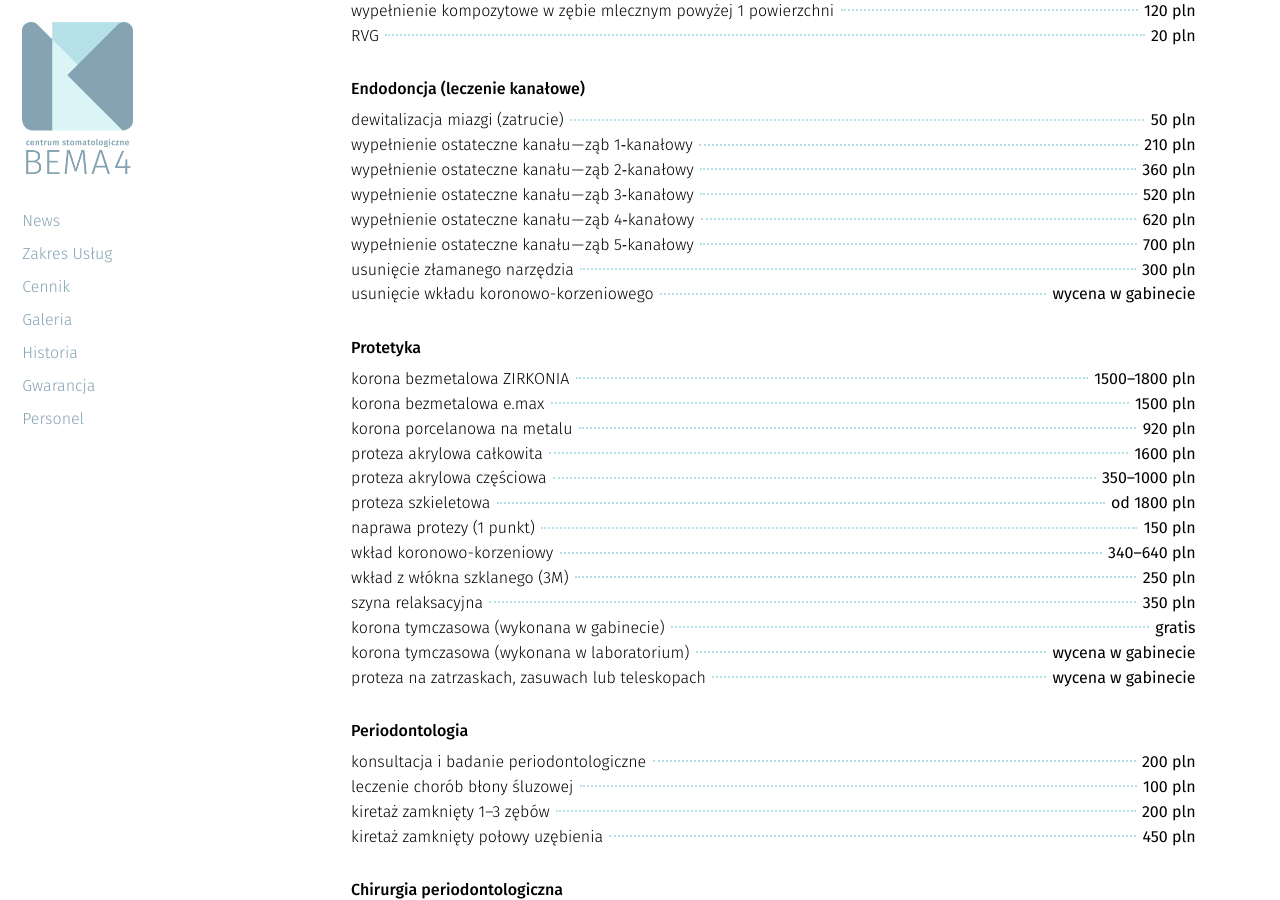
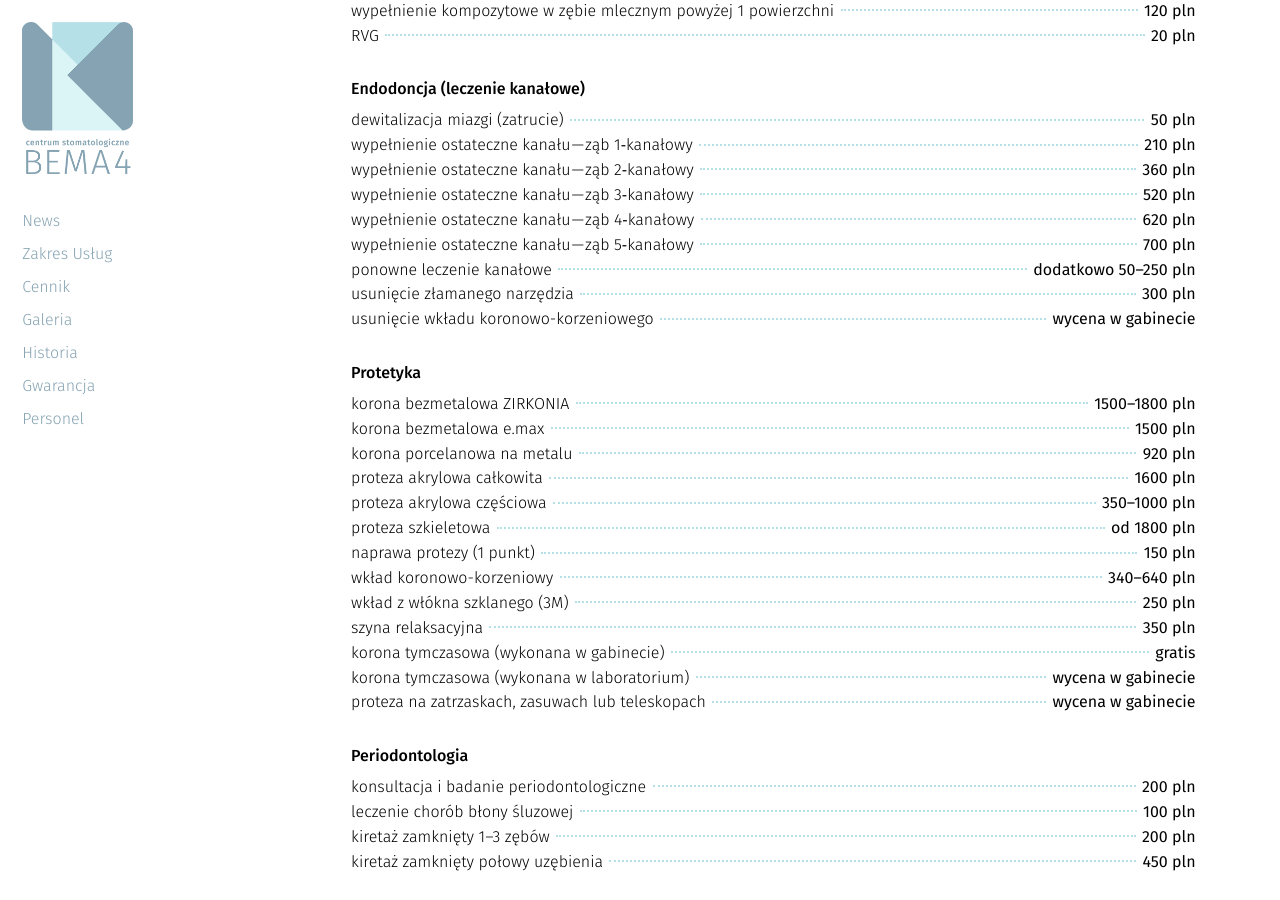
Before and after one commit to CSB4/bema4, a Jekyll site: the page built from index.html, in a window 1280 px wide and 900 px high, scrolled down 1627 px. Built offline with Jekyll 4.4.1, drawn with Linux system fonts in a browser that asks for light colours; nearby versions of some CDN libraries; a file with an impossible date is left out.

Commit message:
Dodatkowy wpis w cenniku - re-endo

```diff
--- a/_slides/0000-03-03-cennik.markdown
+++ b/_slides/0000-03-03-cennik.markdown
@@ -30,6 +30,7 @@ published: true
 * <span>wypełnienie ostateczne kanału&#8202;&mdash;&#8202;ząb 3&#8209;kanałowy</span> <span>520 pln</span>
 * <span>wypełnienie ostateczne kanału&#8202;&mdash;&#8202;ząb 4&#8209;kanałowy</span> <span>620 pln</span>
 * <span>wypełnienie ostateczne kanału&#8202;&mdash;&#8202;ząb 5&#8209;kanałowy</span> <span>700 pln</span>
+* <span>ponowne leczenie kanałowe</span> <span>dodatkowo 50&ndash;250 pln</span>
 * <span>usunięcie złamanego narzędzia</span> <span>300 pln</span>
 * <span>usunięcie wkładu koronowo-korzeniowego</span> <span>wycena w gabinecie</span>
 
```
